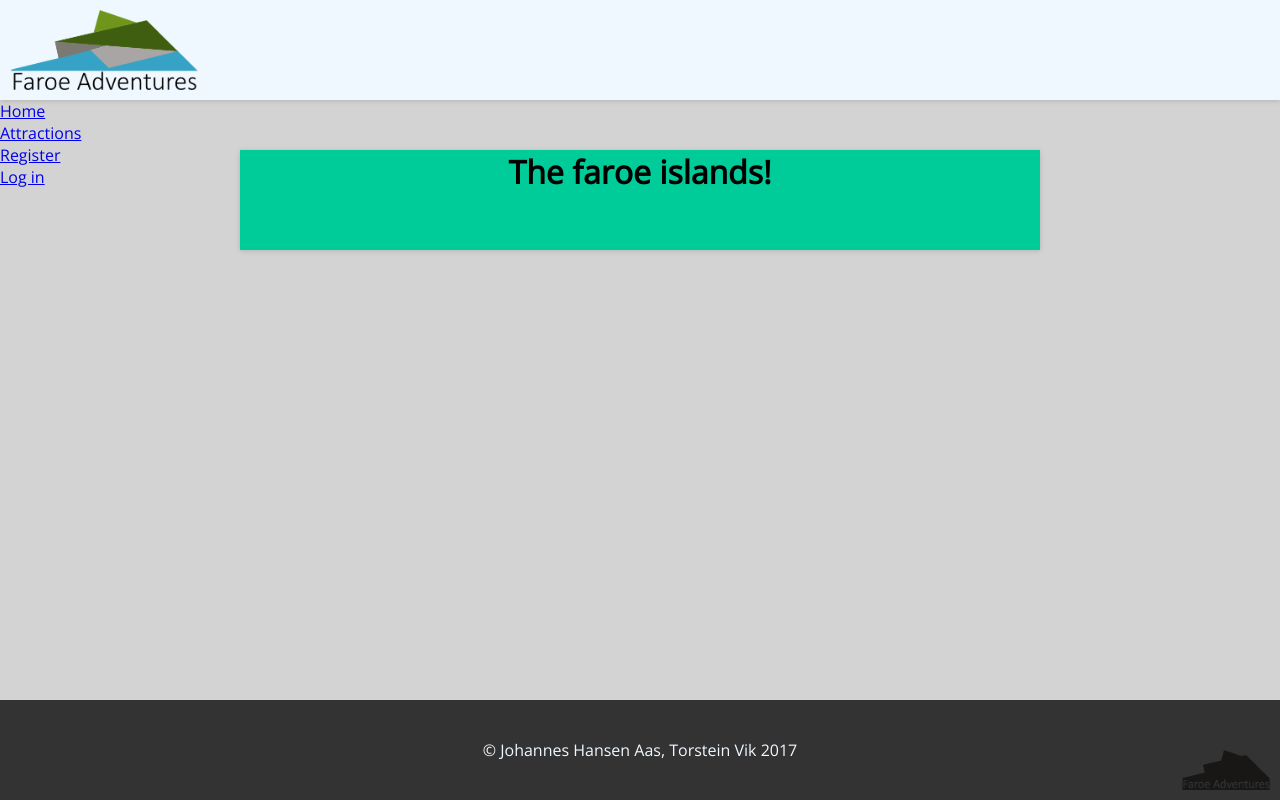
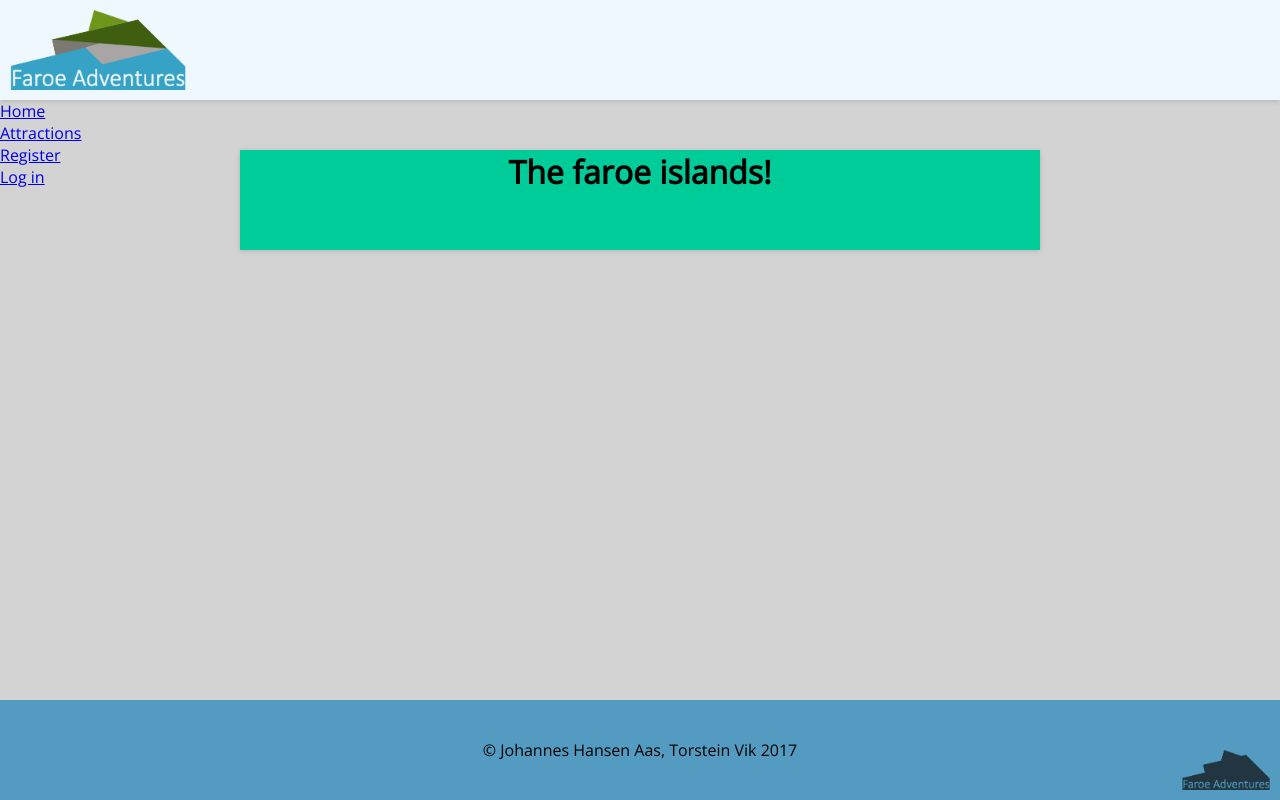
Before and after one commit to torstein-vik/mitt-feriested, a PHP site: page / in a window 1280 px wide. Run offline with PHP 8.4, Linux system fonts and the light colour scheme; some libraries are stand-ins or nearby versions.

Commit message:
footer background-color

```diff
--- a/src/index.css
+++ b/src/index.css
@@ -53,13 +53,12 @@ footer{
     width: 100%;
     left: 0;
     bottom: 0;
-    background-color: #333;
+    background-color: #539BC1;
 
     display: flex;
     flex-direction: column;
     justify-content: center;
     text-align: center;
-    color: aliceblue;
 }
 
 copyright {
--- a/src/index.php
+++ b/src/index.php
@@ -57,7 +57,7 @@
         <div id="content">
             <header>
                 <div id="logo">
-                    <img src="res/main_logo.png" alt="Faroe Adventures">
+                    <img src="res/logo_transparent_text.png" alt="Faroe Adventures">
                 </div>
                 <nav>
                     <ul>
```
Also changed, not shown: src/res/logo_transparent_text.png (added).
